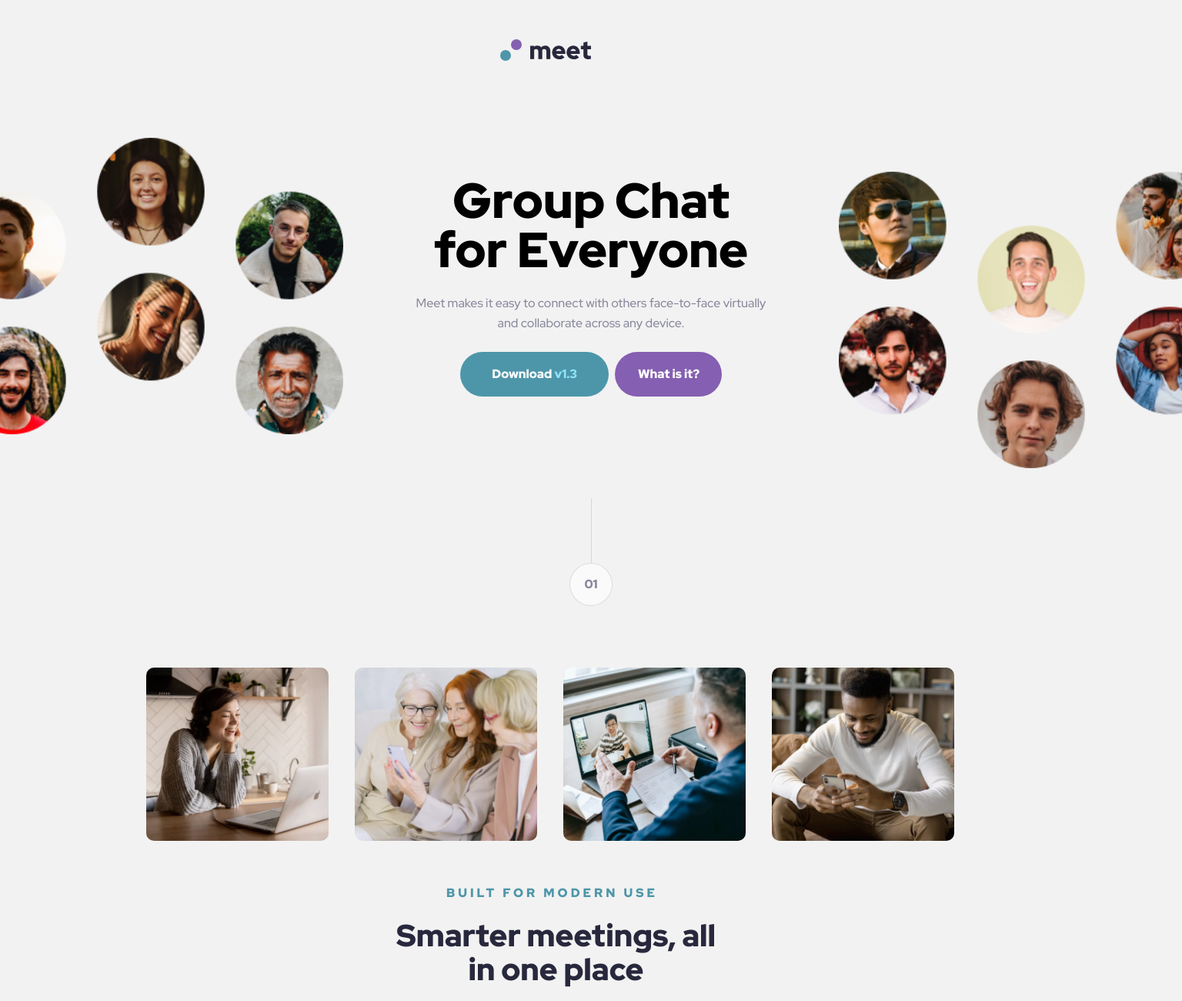
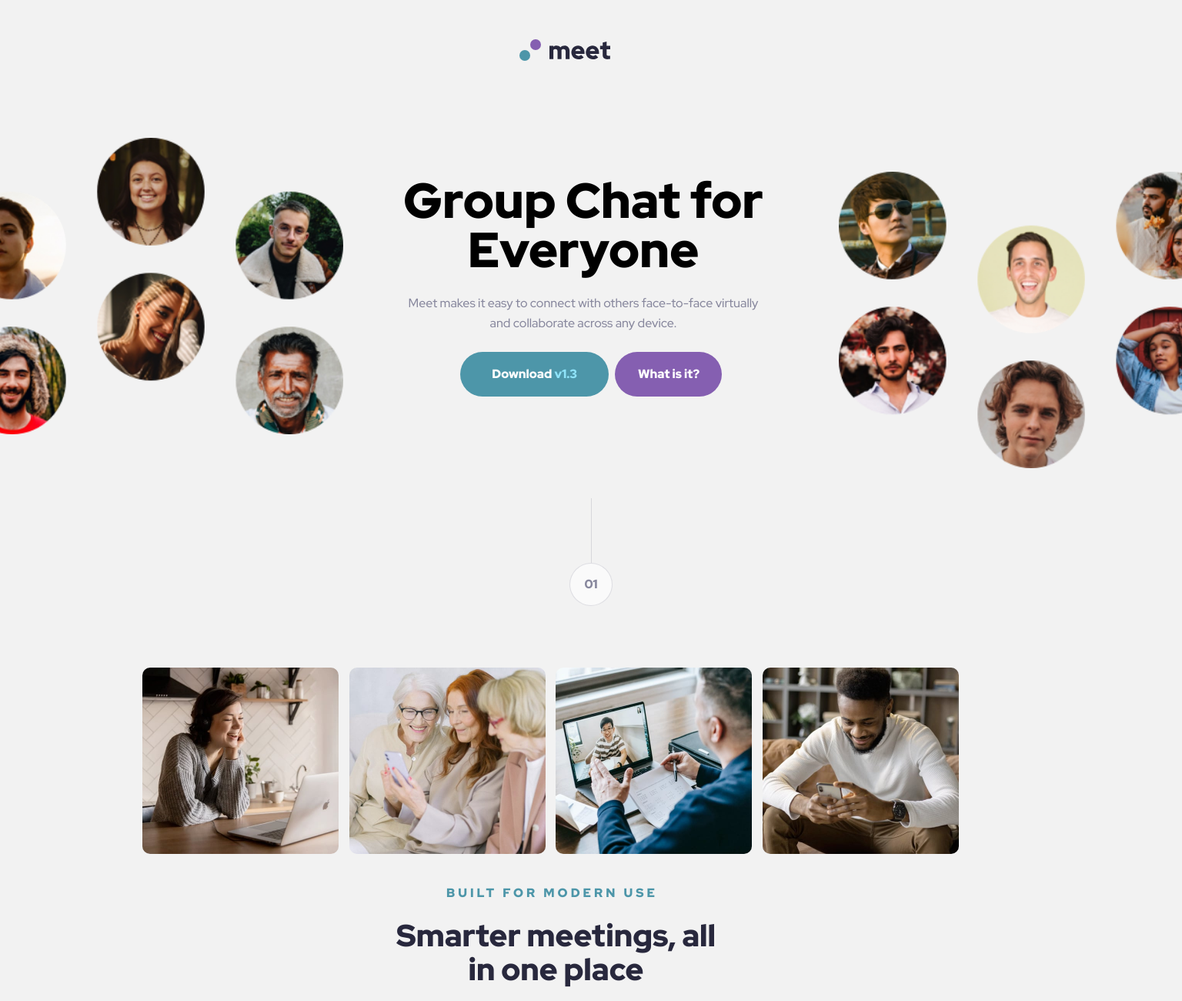
Before and after one commit to Katarina1313/Meet-landing-page-Design, a plain HTML site: page index.html in a window 1536 px wide. Shown: the top 1300 px of the page at 77% size. Drawn offline with Linux system fonts and the light colour scheme.

Commit message:
changed details ifo

```diff
--- a/style.css
+++ b/style.css
@@ -33,12 +33,13 @@ body {
   width: 50%;
   justify-content: center;
   align-items: center;
-  margin-left: 117px;
+  margin-left: 115px;
   margin-top: 51px;
 }
 .image-hero {
   width: 375px;
   margin-top: 50px;
+  margin-left: -10px;
   text-align: center;
 }
 .left-img-hero,
@@ -50,7 +51,7 @@ body {
   font-weight: 900;
   line-height: 44px;
   text-align: center;
-  margin: 50px 50px 0 50px;
+  margin: 50px 10px 0 -10px;
 }
 .heading-text {
   color: #87879d;
@@ -60,7 +61,7 @@ body {
   font-weight: 500;
   line-height: 26px;
   text-align: center;
-  margin: 24px;
+  margin: 24px 30px 24px 10px;
 }
 .btn-green {
   display: block;
@@ -75,7 +76,7 @@ body {
   font-weight: 900;
   line-height: 26px;
   text-align: center;
-  margin: 0 91px 16px 91px;
+  margin: 0 95px 16px 75px;
   cursor: pointer;
 }
 .green-span {
@@ -94,7 +95,7 @@ body {
   font-weight: 900;
   line-height: 26px;
   text-align: center;
-  margin: 0 118px 20px 118px;
+  margin: 0 125px 20px 105px;
   padding: 16px 0px 25px 30px;
   cursor: pointer;
 }
@@ -136,7 +137,7 @@ body {
   gap: 10px;
   height: 310px;
   width: 327px;
-  margin: 80px 24px 50px 24px;
+  margin: 80px 34px 50px 24px;
   position: relative;
 }
 
@@ -155,7 +156,7 @@ body {
   text-align: left;
   color: #4d96a9;
   text-transform: uppercase;
-  margin: 00 50px 24px 50px;
+  margin: 0 -40px 24px 40px;
 }
 .main-bold-heading {
   color: #28283d;
@@ -172,7 +173,7 @@ body {
   line-height: 26px;
   text-align: center;
   width: 327px;
-  margin: 0 24px -20px 24px;
+  margin: 0 -54px -20px 4px;
 }
 .separator-2 {
   display: flex;
@@ -309,7 +310,8 @@ body {
     grid-template-columns: repeat(4, minmax(0, 1fr));
     column-gap: 8px;
     padding-right: 24px;
-    padding-left: 10px;
+    padding-left: 20px;
+    margin-left: 14px;
     margin-bottom: -110px;
     row-gap: 32px;
     width: 100%;
@@ -374,7 +376,7 @@ body {
       display: none;
     }
     .logo {
-      margin-left: 650px;
+      margin-left: 675px;
     }
     .left-img-hero {
       display: block;
@@ -408,9 +410,9 @@ body {
     }
     .images {
       width: 1110px;
-      margin-left: 180px;
+      margin-left: 165px;
     }
-    ..img-call,
+    .img-call,
     .img-chat,
     .img-meeting,
     .img-texting {
```
